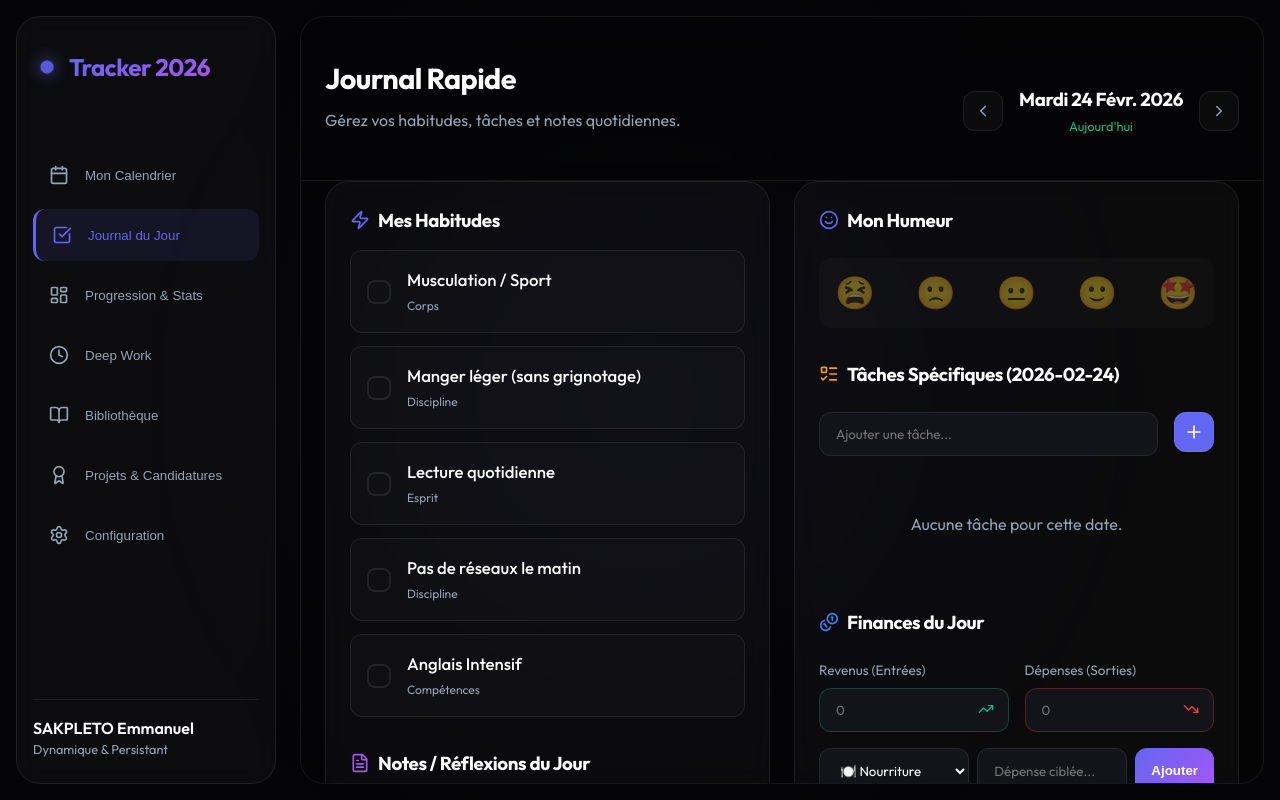
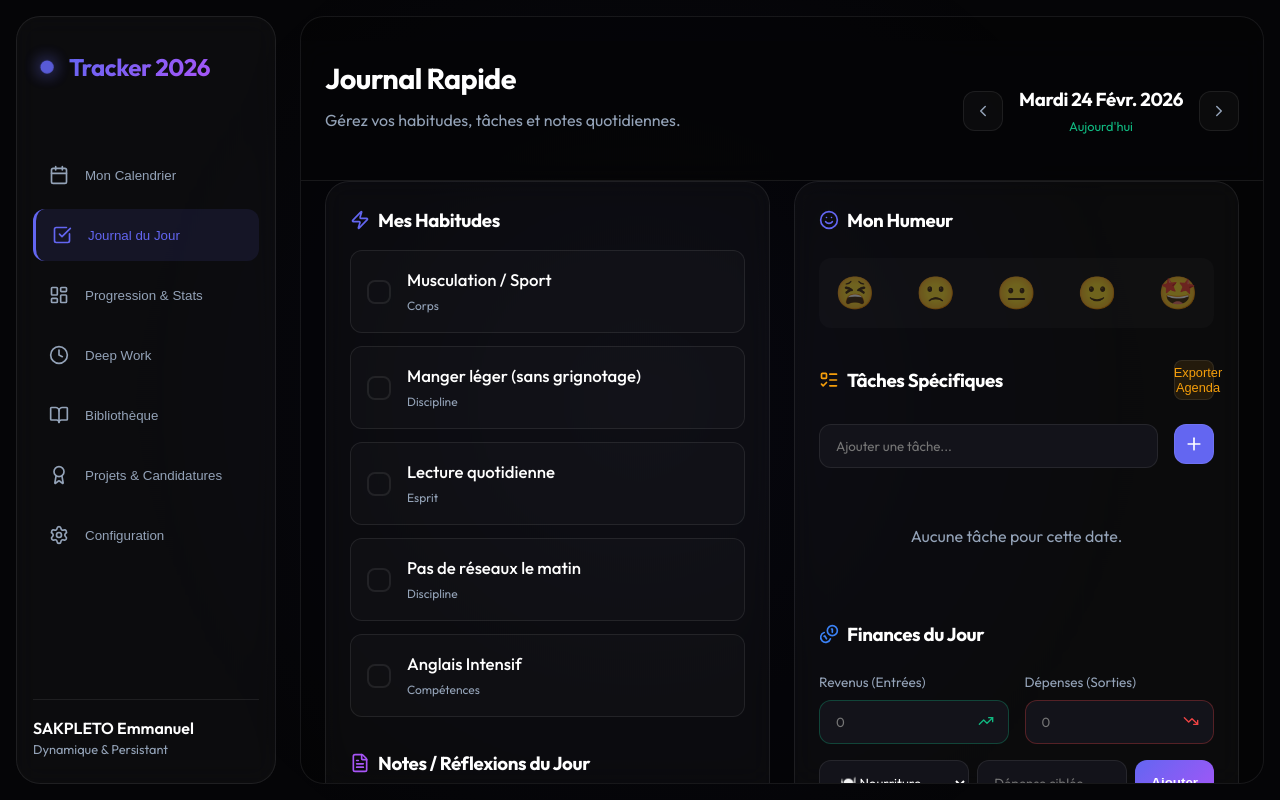
Before and after one commit to Emmanuelsakpleto/Daily-tracker, a React (Vite) app: page / in a window 1280 px wide. Built offline with nearby package versions, Linux system fonts and the light colour scheme.

Commit message:
feat: implement ICS calendar export for specific tasks

```diff
--- a/src/components/views/JournalView.jsx
+++ b/src/components/views/JournalView.jsx
@@ -2,11 +2,45 @@ import React from 'react';
 import { motion } from 'framer-motion';
 import { format, subDays, isSameDay } from 'date-fns';
 import { fr } from 'date-fns/locale';
-import { ChevronLeft, ChevronRight, Zap, CheckCircle2, FileText, ListTodo, Plus, Trash2, Coins, TrendingUp, TrendingDown, Smile } from 'lucide-react';
+import { ChevronLeft, ChevronRight, Zap, CheckCircle2, FileText, ListTodo, Plus, Trash2, Coins, TrendingUp, TrendingDown, Smile, CalendarPlus } from 'lucide-react';
 
 const JournalView = ({ containerVars, appData, selectedDate, setSelectedDate, today, toggleHabit, saveNote, addTodo, toggleTodo, deleteTodo, saveFinance, saveMood, addCategorizedExpense, deleteCategorizedExpense }) => {
     const selectedDateStr = format(selectedDate, 'yyyy-MM-dd');
     const currentRecord = appData.records[selectedDateStr] || { habits: [], todos: [], notes: '', finance: { income: '', expense: '' } };
+
+    const handleDownloadICS = () => {
+        if (!currentRecord.todos || currentRecord.todos.length === 0) {
+            alert("Aucune tâche à exporter pour cette date.");
+            return;
+        }
+
+        const dateStr = format(selectedDate, 'yyyyMMdd');
+        const nextDayStr = format(subDays(selectedDate, -1), 'yyyyMMdd');
+
+        let icsContent = "BEGIN:VCALENDAR\nVERSION:2.0\nPRODID:-//Tracker//FR\n";
+
+        currentRecord.todos.forEach((todo, idx) => {
+            const uid = `${Date.now()}-${idx}@tracker`;
+            icsContent += "BEGIN:VEVENT\n";
+            icsContent += `UID:${uid}\n`;
+            icsContent += `DTSTAMP:${dateStr}T000000Z\n`;
+            icsContent += `DTSTART;VALUE=DATE:${dateStr}\n`;
+            icsContent += `DTEND;VALUE=DATE:${nextDayStr}\n`;
+            icsContent += `SUMMARY:${todo.text}\n`;
+            icsContent += "END:VEVENT\n";
+        });
+
+        icsContent += "END:VCALENDAR";
+
+        const blob = new Blob([icsContent], { type: 'text/calendar;charset=utf-8' });
+        const url = URL.createObjectURL(blob);
+        const link = document.createElement('a');
+        link.href = url;
+        link.setAttribute('download', `taches_${dateStr}.ics`);
+        document.body.appendChild(link);
+        link.click();
+        document.body.removeChild(link);
+    };
 
     return (
         <motion.div variants={containerVars} initial="hidden" animate="visible" exit="hidden">
@@ -77,9 +111,14 @@ const JournalView = ({ containerVars, appData, selectedDate, setSelectedDate, to
                         ))}
                     </div>
 
-                    <h3 style={{ marginBottom: '1.5rem', display: 'flex', alignItems: 'center', gap: '0.5rem' }}>
-                        <ListTodo size={20} color="var(--warning)" /> Tâches Spécifiques ({selectedDateStr})
-                    </h3>
+                    <div style={{ display: 'flex', justifyContent: 'space-between', alignItems: 'center', marginBottom: '1.5rem' }}>
+                        <h3 style={{ display: 'flex', alignItems: 'center', gap: '0.5rem', margin: 0 }}>
+                            <ListTodo size={20} color="var(--warning)" /> Tâches Spécifiques
+                        </h3>
+                        <button onClick={handleDownloadICS} className="btn-icon" style={{ background: 'rgba(245, 158, 11, 0.1)', color: 'var(--warning)', padding: '0.5rem', borderRadius: '8px', fontSize: '0.8rem', display: 'flex', alignItems: 'center', gap: '0.5rem' }} title="Exporter vers Google Agenda (ICS)">
+                            <CalendarPlus size={16} /> Exporter Agenda
+                        </button>
+                    </div>
 
                     <form onSubmit={(e) => { e.preventDefault(); addTodo(selectedDateStr, e.target.todo.value); e.target.reset(); }} className="task-input-group">
                         <input type="text" name="todo" placeholder="Ajouter une tâche..." autoComplete="off" />
```
